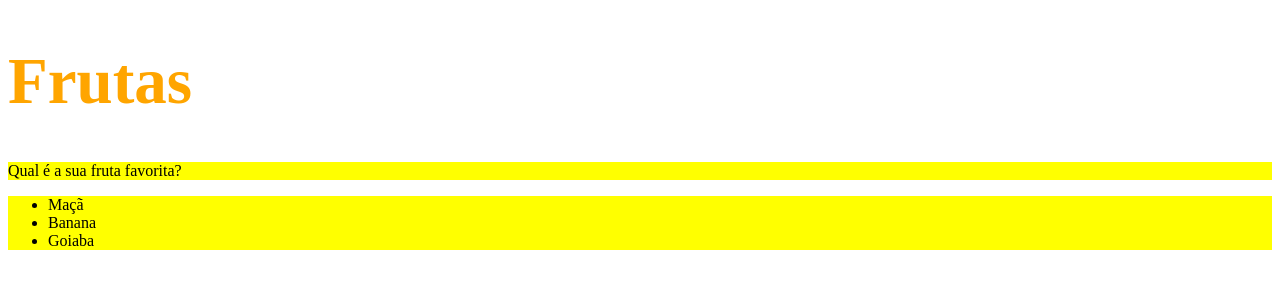
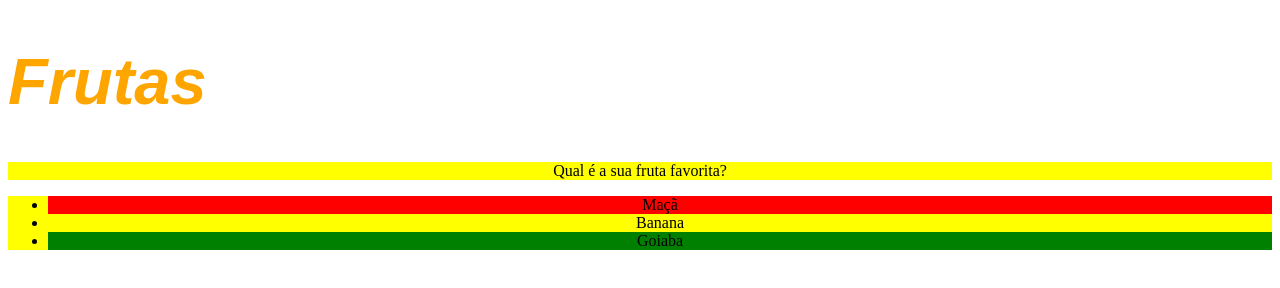
Before and after one commit to lucas-novaesm/trybe-exercicios, a plain HTML site: page fundamentos/secao-02-introducao-html-css/dia-02-html-css-primeiros-passos-em-css/index.html in a window 1280 px wide. Drawn offline with Linux system fonts and the light colour scheme.

Commit message:
nova estilização feita

```diff
--- a/fundamentos/secao-02-introducao-html-css/dia-02-html-css-primeiros-passos-em-css/index.html
+++ b/fundamentos/secao-02-introducao-html-css/dia-02-html-css-primeiros-passos-em-css/index.html
@@ -8,6 +8,8 @@
         #title-fruits {
             font-size: 65px;
             color: orange;
+            font-family: sans-serif;
+            font-style: italic;
         }
 
         #list-color {
@@ -17,15 +19,32 @@
         .cor-de-fundo {
             background-color: yellow;
         }
+
+        p {
+          font-weight: 3em;
+          text-align: center;
+        }
+
+        ul {
+          text-align: center;
+        }
+
+        #red {background-color: red;}
+        #yellow {background-color: yellow;}
+        #green {background-color: green;}
+
+        body {
+          font-size: 16px;
+        }
     </style>
   </head>
   <body>
     <h1 id="title-fruits">Frutas</h1>
     <p class="cor-de-fundo">Qual é a sua fruta favorita?</p>
     <ul class="cor-de-fundo">
-      <li>Maçã</li>
-      <li>Banana</li>
-      <li>Goiaba</li>
+      <li id="red">Maçã</li>
+      <li id="yellow">Banana</li>
+      <li id="green">Goiaba</li>
     </ul>
   </body>
 </html>
```
